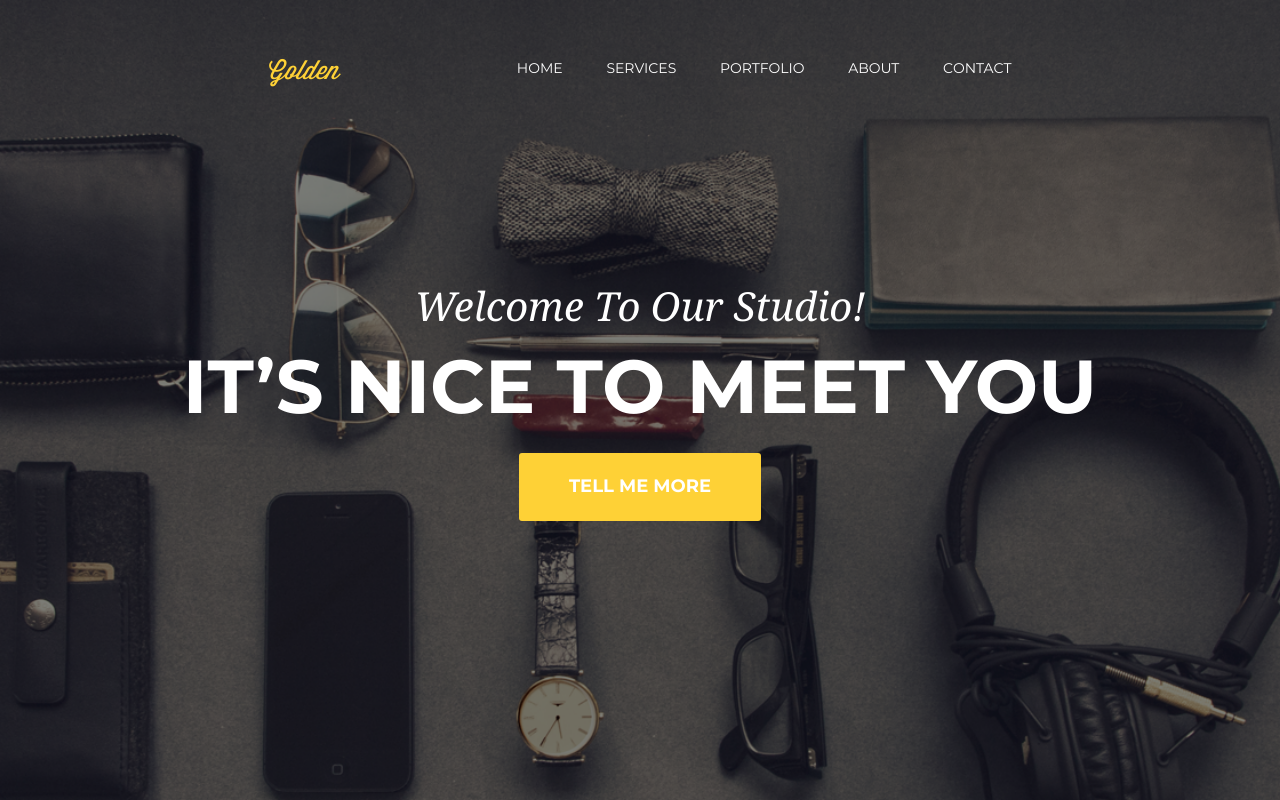
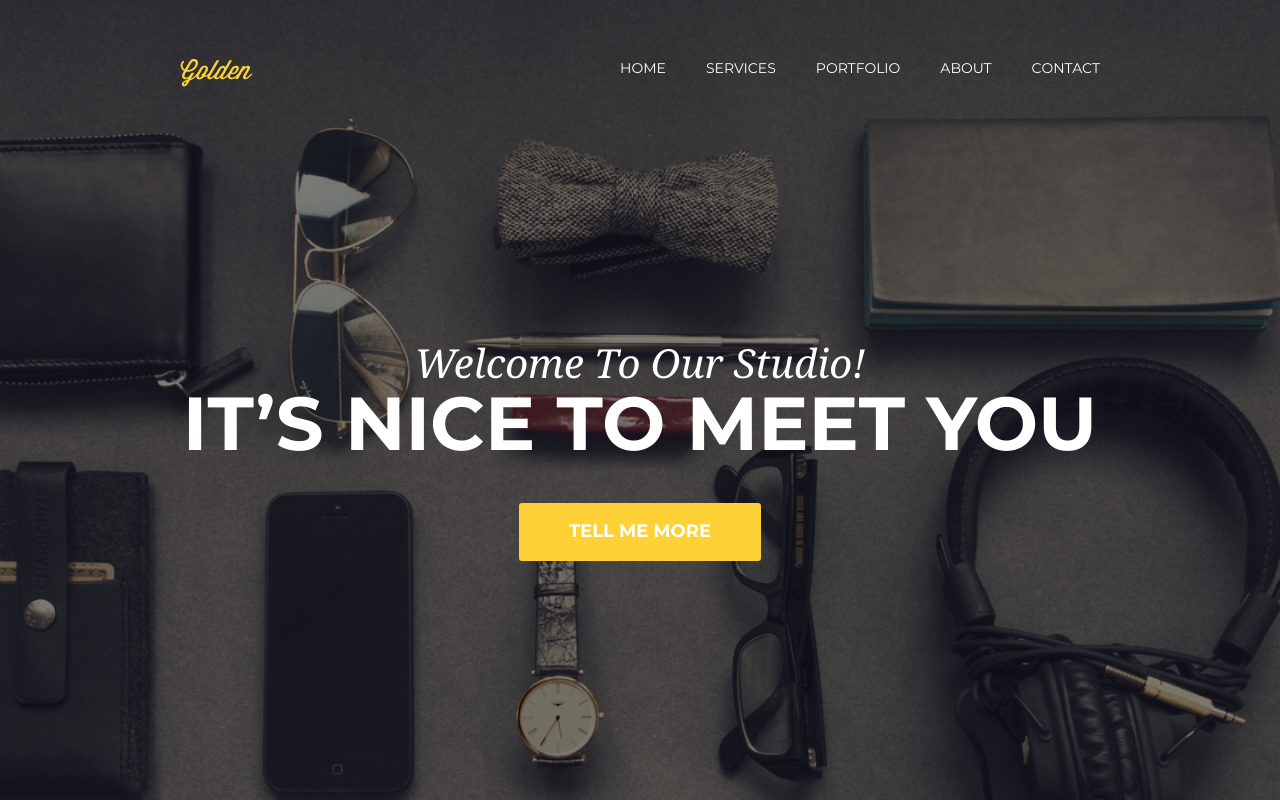
Before and after one commit to omarovfrontend/golden-layout, a plain HTML site: page index.html in a window 1280 px wide. Drawn offline with Linux system fonts and the light colour scheme.

Commit message:
поправил ревью

```diff
--- a/index.html
+++ b/index.html
@@ -1,8 +1,10 @@
 <!DOCTYPE html>
-<html lang="en">
+<html lang="ru">
 <head>
     <meta charset="UTF-8">
     <meta name="viewport" content="width=device-width, initial-scale=1.0">
+    <meta name="description" content="Блог интернет магазина - Golden">
+    <meta name="keywords" content="вёрстка, HTML, CSS, Js">
     <link rel="stylesheet" href="style.css">
     <title>Golden-layout</title>
 </head>
@@ -10,9 +12,9 @@
 
     <header class="header">
         <div class="container">
-            <div class="header_inner">
+            <div class="header__inner">
                 <div class="header__logo">Golden</div>
-                <nav class="nav">
+                <nav class="nav" role="navigation">
                     <a href="#" class="nav__link">Home</a>
                     <a href="#" class="nav__link">Services</a>
                     <a href="#" class="nav__link">Portfolio</a>
@@ -26,10 +28,10 @@
     <div class="intro">
         <div class="container">
             <div class="intro__inner">
-                <h2 class="intro__suptitle">Welcome To Our Studio!</h2>
-                <h1 class="intro__title">It’s nice to Meet you</h1>
+                <p class="intro__suptitle">Welcome To Our Studio!</p>
+                <p class="intro__title">It’s nice to Meet you</p>
 
-                <a href="#" class="intro-btn">Tell Me More</a>
+                <a href="#" class="intro__btn">Tell Me More</a>
             </div>
         </div>
     </div>
--- a/style.css
+++ b/style.css
@@ -64,23 +64,27 @@ body {
 .container {
     width: 100%;
     max-width: 940px;
-    margin: 0 auto;
+    margin-right: auto;
+    margin-left: auto;
     padding: 0 10px;
 }
 
-.header_inner {
+.header__inner {
     display: flex;
     align-items: center;
-    justify-content: space-around;
+    justify-content: space-between;
+    flex-wrap: wrap;
 }
 
 .header__logo {
-    font-family: 'Wisdom script';
+    font-family: 'Wisdom script', sans-serif;
     font-size: 26px;
     color: #fed136;
 }
 
 .nav {
+    display: flex;
+    justify-content: flex-start;
     text-transform: uppercase;
     font-size: 14px;
 }
@@ -100,7 +104,7 @@ body {
     color: #919191;
 }
 
-/* intro */
+            /* intro */
 .intro {
     display: flex;
     flex-direction: column;
@@ -118,34 +122,30 @@ body {
 }
 
 .intro__inner {
-    /* width: 100%;
-    max-width: 920px;
-    margin: 0 auto;
-    text-align: center; */
+    position: relative;
     display: flex;
     flex-direction: column;
     align-items: center;
 }
 
 .intro__suptitle {
-    font-family: 'DroidSerif';
+    font-family: 'DroidSerif', sans-serif;
     font-size: 40px;
-    font-weight: normal;
-    margin-bottom: 20px;
 }
 
 .intro__title {
     font-size: 75px;
     text-transform: uppercase;
-    line-height: 1;
-    margin-bottom: 25px;
+    font-weight: 700;
 }
 
-.intro-btn {
+.intro__btn {
+    position: absolute;
+    top: 130%;
     font-size: 18px;
-    font-weight: bold;
+    font-weight: 700;
     color: #fff;
-    padding: 25px 50px;
+    padding: 20px 50px;
     text-transform: uppercase;
     background-color: #fed136;
     border-radius: 3px;
@@ -154,6 +154,6 @@ body {
     transition: background .2s linear;
 }
 
-.intro-btn:hover {
-    background-color: #ebb905;
+.intro__btn:hover {
+    background-color: #d1a505;
 }
```
